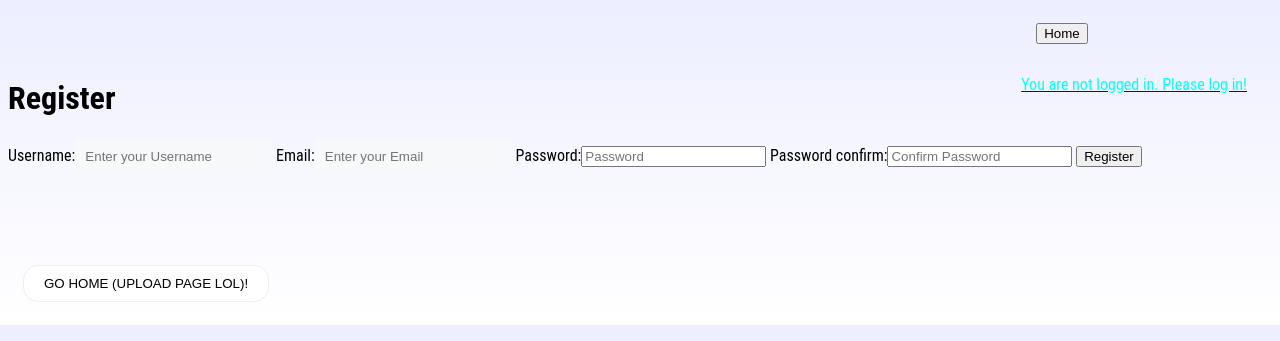
After one commit to caleb-sideras/Genera, a Django app: page /register in a window 1280 px wide. The commit adds this page. Shown: the top 341 px of the page. Run offline with Django 3.2, Linux system fonts and the light colour scheme.

Commit message:
scuffed accounts infrastructure (works)

```diff
--- a/mysite/polls/forms.py
+++ b/mysite/polls/forms.py
@@ -2,6 +2,9 @@ from django import forms
 from django.forms.fields import ImageField
 from django.forms.widgets import Textarea
 from django.contrib.auth.models import User
+from polls.models import UserProfile
+from django.contrib.auth.forms import AuthenticationForm
+from django.contrib.auth import authenticate
 
 class LoginForm(forms.ModelForm):
     username = forms.CharField(widget = forms.TextInput(attrs = {'placeholder' : 'Enter your Username'}))
@@ -10,3 +13,45 @@ class LoginForm(forms.ModelForm):
     class Meta:
         model = User
         fields = ('username', 'password')
+
+class UserRegisterForm(forms.ModelForm):
+    password = forms.CharField(widget = forms.PasswordInput(attrs = {'placeholder' : 'Password'}))
+    password_confirm = forms.CharField(widget = forms.PasswordInput(attrs = {'placeholder' : 'Confirm Password'}))
+    username = forms.CharField(widget = forms.TextInput(attrs = {'placeholder' : 'Enter your Username'}))
+    email = forms.EmailField(widget = forms.TextInput(attrs = {'placeholder' : 'Enter your Email'}))
+
+    class Meta:
+        model = User
+        fields = ('username', 'email', 'password')
+
+class UserRegisterProfileForm(forms.ModelForm):
+    private = forms.BooleanField()
+
+    class Meta:
+        model = UserProfile
+        fields = ('private',)
+
+class MyAuthenticationForm(AuthenticationForm):
+	def clean(self):
+		username = self.cleaned_data.get('username')
+		password = self.cleaned_data.get('password')
+
+		#if '@' in username:
+		if username and password:
+			if '@' in username:
+				ogg = User.objects.filter(email=username)
+				if len(ogg) == 1:
+					self.user_cache = authenticate(username=ogg[0].username,
+												   password=password)
+			else:
+				self.user_cache = authenticate(username=username,
+										   password=password)
+			if self.user_cache is None:
+				raise forms.ValidationError(
+					self.error_messages['invalid_login'],
+					code='invalid_login',
+					params={'username': self.username_field.verbose_name},
+				)
+			else:
+				self.confirm_login_allowed(self.user_cache)
+		return self.cleaned_data
--- a/mysite/polls/model_tools.py
+++ b/mysite/polls/model_tools.py
@@ -14,3 +14,8 @@ def user_asset_location(self, filename):
     extension = filename.split('.')[-1]
     filename = '{}/{}/{}.{}'.format(self.user.username, self.name.lower(), uuid.uuid4().hex[:5], extension)
     return os.path.join('user_asset_storage', filename)
+
+def generate_filename_userpic(instance, filename):
+    part = filename.split('.')[-1]
+    filename = "%s.%s" % (uuid.uuid4().hex, part)
+    return os.path.join('profile_images', filename)
--- a/mysite/polls/urls.py
+++ b/mysite/polls/urls.py
@@ -11,7 +11,10 @@ urlpatterns = [
     path("temp", temp_view, name="temp_view"),
     path("upload", upload_view, name="upload"),
     path("login", login_view, name="login"),
+    path("logout", logout_view, name="logout"),
+    path("register", register_view, name="register"),
     path("mint", mint_view, name="mint"),
+    path("user/<str:username>/profile", profile_view, name="profile"),
     # path("metamask", metamask_view, name="metamask"),
     path("user/<str:username>/collections", all_collections_view, name="all_collections"),
     path("user/<str:username>/collections/<str:collection_name>", collection_view, name="collection"),
--- a/mysite/polls/views.py
+++ b/mysite/polls/views.py
@@ -1,5 +1,6 @@
 from django.shortcuts import render
 from mysite.settings import MEDIA_DIR
+from polls.forms import *
 from polls.generator_alg import *
 from django.templatetags.static import static
 from django.core.files.storage import FileSystemStorage
@@ -215,6 +216,57 @@ def login_view(request):
         print(login_form.errors)
 
     return render(request, "login.html", {"login_form": login_form})
+
+def logout_view(request):
+
+    logout(request)
+    messages.success(request, 'Logged out Succesfully!')
+    return redirect(reverse('polls:main_view'))
+
+def register_view(request):
+    registered = False
+
+    if request.method == 'POST':
+        user_form = UserRegisterForm(request.POST)
+        # profile_form = UserRegisterProfileForm(request.POST)
+
+        if user_form.is_valid() and user_form.cleaned_data['password'] == user_form.cleaned_data['password_confirm']:
+
+            user = user_form.save()
+            user.set_password(user.password)
+            user.save()
+            UserProfile.objects.create(user=user)
+            # profile = profile_form.save(commit=False)
+            # profile.user = user
+            # profile.save()
+            registered = True
+            login(request,user)
+            messages.success(request, 'Registration Succesful!')
+            return redirect(reverse('polls:main_view'))
+
+        elif user_form.cleaned_data['password'] != user_form.cleaned_data['password_confirm']:
+             user_form.add_error('password_confirm', 'The passwords do not match - please enter 2 matching passwords')
+        else:
+            print(user_form.errors)
+
+    else:
+        user_form = UserRegisterForm()
+        # profile_form = UserProfileForm()
+
+    return render(request, 'register.html', context={'register_form': user_form, 'registered': registered})
+
+
+
+def profile_view(request, username):
+    user = User.objects.filter(username=username).first()
+    owner = (request.user.username == username)
+
+    if not user:
+        messages.error(request, "NO SUCH PROFILE EXISTS - redirected to main !!!!")
+        return redirect(reverse("polls:main_view"))
+
+    return render(request, 'user_profile.html', context={"owner":owner, "user":user})
+
 
 
 def mint_view(request):
--- a/mysite/static/css/global.css
+++ b/mysite/static/css/global.css
@@ -745,6 +745,10 @@ body {
   /* background-color: ; */
 }
 
+/* #register_form :nth-child(odd) {
+  width: 100%;
+} */
+
 /* #scroll-progress {
   background: green;
   height: 6px;
--- a/mysite/templates/base.html
+++ b/mysite/templates/base.html
@@ -45,9 +45,6 @@
         <a href="{% url 'polls:login' %}"><p style="color: aqua;">You are not logged in. Please log in!</p></a>
       {% endif %}
 
-
-
-
   </div>
   </div>
 
@@ -59,6 +56,10 @@
     <a href="{% url 'polls:upload' %}">
       <button class="general_button light_grey_background grow" style="margin: 15px;">GO HOME (UPLOAD PAGE LOL)!</button>
     </a>
+    {% if request.user.is_authenticated %}
+      <a href="{% url 'polls:logout' %}">Log out</a> <br>
+      <a href="{% url 'polls:profile' request.user.username %}">View your profile!</a>
+    {% endif %}
 
   </body>
 
--- a/mysite/templates/login.html
+++ b/mysite/templates/login.html
@@ -1,5 +1,4 @@
 {% extends 'base.html' %}
-{% load crispy_forms_tags %}
 
 <h1 class="top-space-heading">Login to MilkStudents</h1>
 
@@ -12,7 +11,7 @@
 
             <form id="login_form" method="post" action="{% url 'polls:login' %}">
                 {% csrf_token %}
-                {{ login_form|crispy }}
+                {{ login_form }}
 
                 <button class = "btn btn-outline-dark btn-lg" type="submit" name="submit"> Log in </button>
             </form>
--- /dev/null
+++ b/mysite/templates/register.html
@@ -0,0 +1,21 @@
+{% extends 'base.html' %}
+{% load static %}
+
+{% block body_block %}
+    <h1 class="top-space-heading">Register</h1>
+
+    {% if registered %}
+        <strong>You have been successfully registered!</strong>
+        <a href="{% url 'polls:main_view'%}">Go Home</a><br />
+    {% else %}
+
+        <form id="register_form" method="post" action="{% url 'polls:register' %}" enctype="multipart/form-data">
+            {% csrf_token %}
+            {{ register_form }}
+
+            <button class = 'btn btn-outline-dark btn-lg' type="submit" name="submit" > Register </button>
+        </form>
+
+    {% endif %}
+
+{% endblock %}
```
Also changed, not shown: mysite/polls/models.py (+10 -0 lines), mysite/populate.py (+11 -2 lines), mysite/templates/user_profile.html (added, +20 -0 lines).
